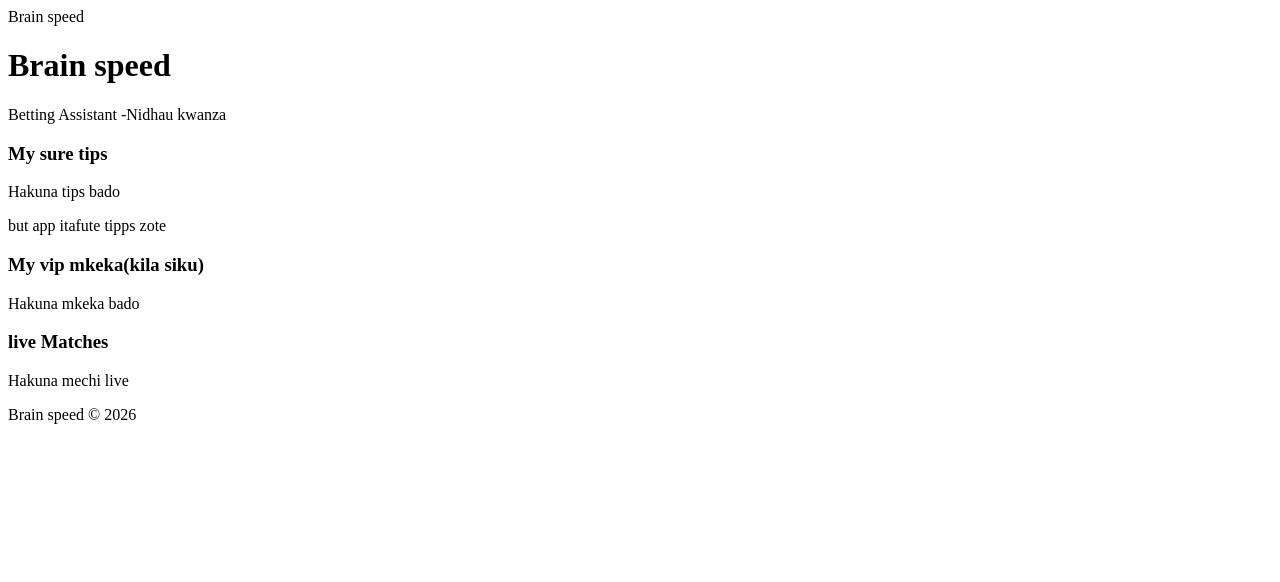
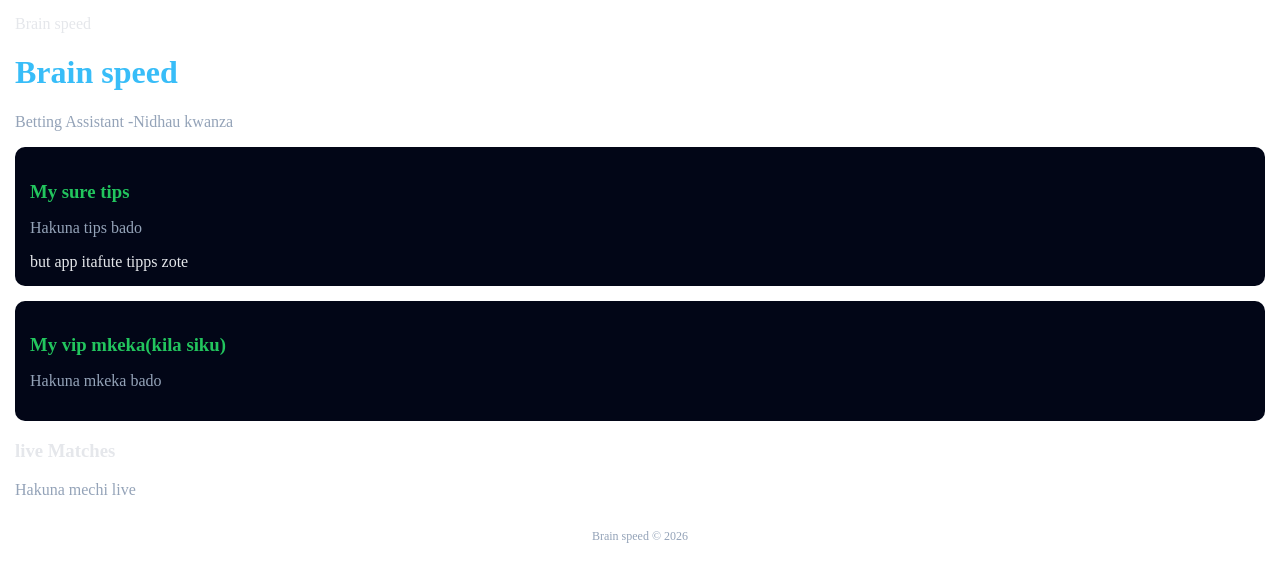
Before and after one commit to ousseinndengu27-crypto/Brain-speed-, a plain HTML site: page index.html in a window 1280 px wide. Drawn offline with Linux system fonts and the light colour scheme.

Commit message:
Fix CSS syntax and formatting issues in index.html
Corrected CSS syntax errors and improved formatting.

```diff
--- a/index.html
+++ b/index.html
@@ -7,40 +7,40 @@ content="widith=device-widith,
 initial-scale=1.0">
   <tittle>Brain speed</tittle>
   <style>
-    body (
+    body {
      font-family:Artial,sans-serif
      background: #0f172a;
      color: #e5e7eb;
      margin: 0;
      padding: 15px;
-    )
-    h1 (
+    }
+    h1 {
      color: #38bdf8;
      text-align;center;
-    )
-    p(
+    }
+    p{
       text-align:center
       front-size:14px;
       color: #94a3b8;
-    )
-    .card (
+    }
+    .card {
       background: #020617;
       border-radius: 10px;
       padding: 15px;
       margin: 15px 0;
       box- shadow: 0 0 10px
-rgba(0,0,0,0.5);
-    )
-    .card h3 (
+rgba{g,0,0,0.5};
+    }
+    .card h3 {
       color: #22c55e;
       margin-bottom: 8px
-    )
-    footer (
+    }
+    footer {
       text-align: center;
       font-size:12px;
       margin-top:30px;
       color: #94a3b8;
-    )
+    }
   </style>
 </head>
 <body>
```
